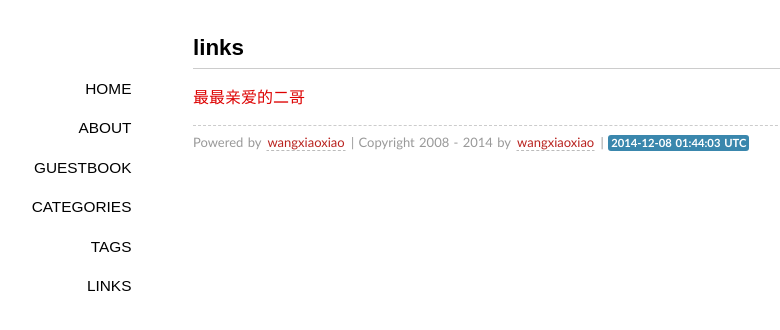
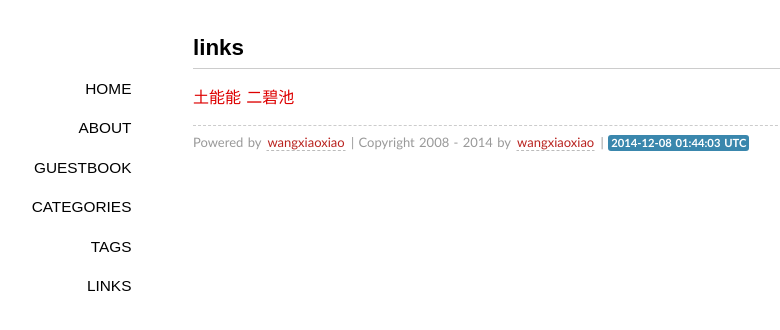
Before and after one commit to wangxiaoxiao88/wangxiaoxiao88.github.io, a Jekyll site: the page built from links/index.md, in a window 1280 px wide. Shown: the top 330 px of the page, without its empty margins (147-927 px from the left). Built offline with Jekyll 4.4.1, drawn with Linux system fonts in a browser that asks for light colours; some web fonts are replaced; Markdown is read by kramdown in place of the engine named in the settings; comment, search, counter and statistics services are not loaded.

Commit message:
add cancan

```diff
--- a/links/index.md
+++ b/links/index.md
@@ -4,4 +4,5 @@ layout: page
 comments: yes
 ---
 
-[最最亲爱的二哥](http://blog.wong2.me)
+[土能能](http://long.52lax.net/)
+[二碧池](http://blog.wong2.me)
```
